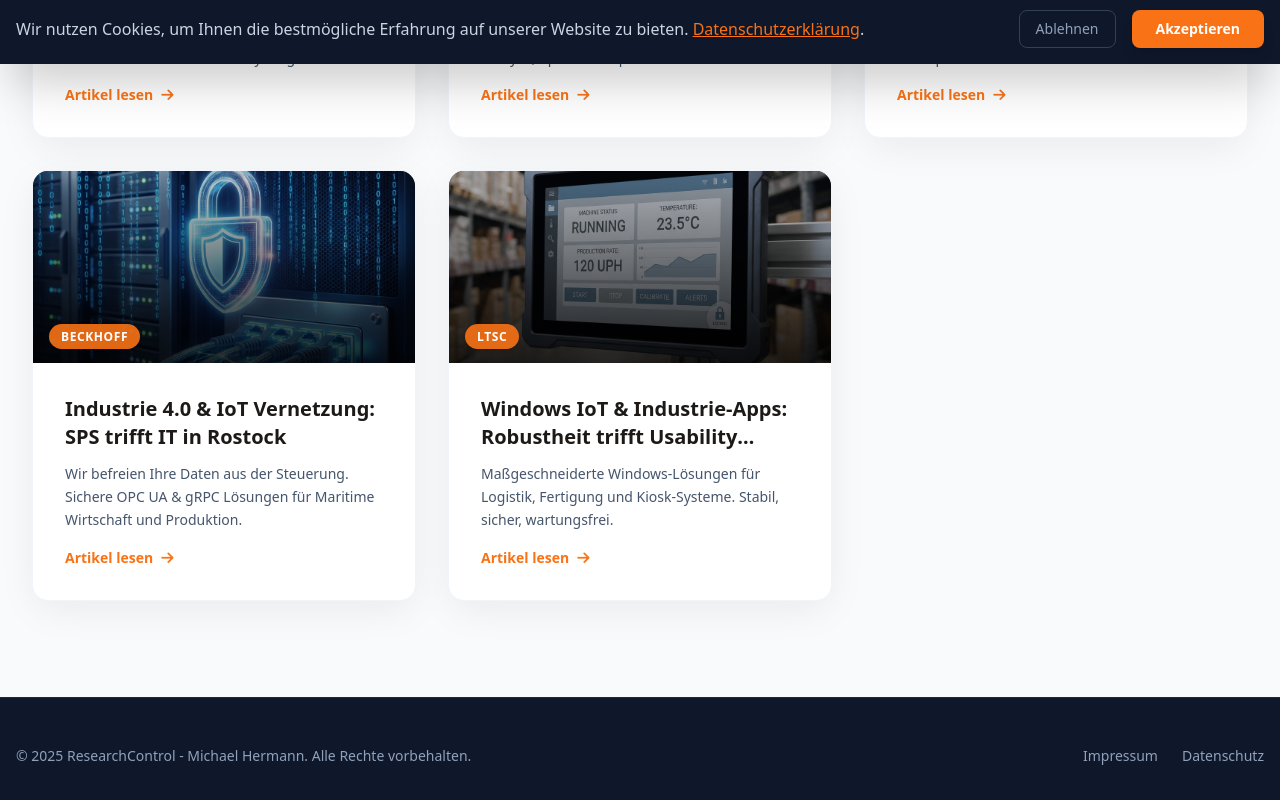
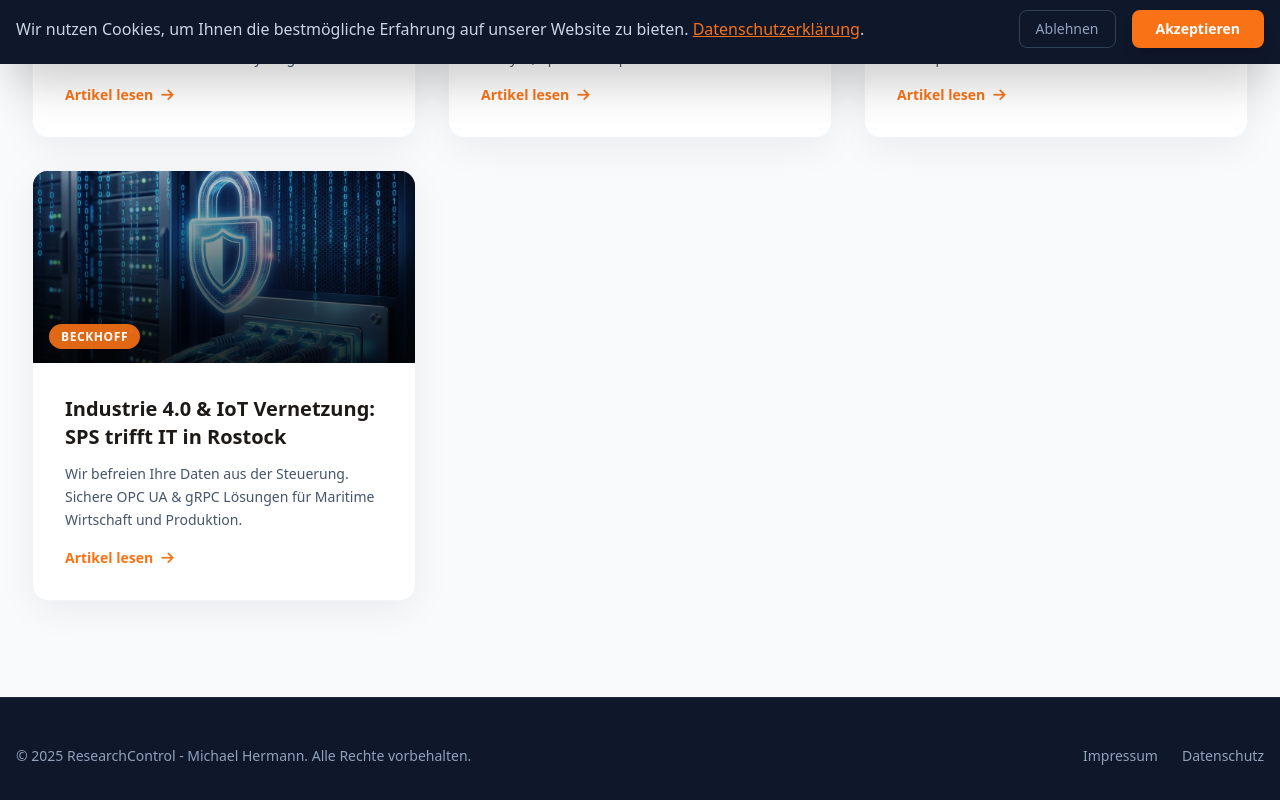
Before and after one commit to MichaelHerman01/WebsiteRC, a Next.js app: page /de/blog in a window 1280 px wide. Shown: the part 736-1536 px from the top of the page. Built offline with nearby package versions, Linux system fonts and the light colour scheme.

Commit message:
Leipzig komplett entfernt

```diff
--- a/data/landingPages.ts
+++ b/data/landingPages.ts
@@ -339,77 +339,5 @@ export const landingPages: Record<string, LandingPageData> = {
                 answer: "Die USB-Schnittelle ist prinzipiell auf Grund der mechanischen Eigenschaften des Steckersystems und aufgrund ihrer schlechten Reconnect-Eigenschaften für Automatisierungslösungen nur bedingt geeignet. Bei Geräten, für die es nur die USB-Schnittstelle gibt, eignet sich ein kleiner IPC zur Anbindung an die SPS über OPC UA, oder die Architektur kann so gewählt werden, dass die Daten direkt in den IPC der HMI gelangen und von dort zur SPS."
             }
         ]
-    },
-
-    "leipzig": {
-        slug: "windows-industrie-software-leipzig",
-        title: "Windows IoT & Industrie-Apps: Robustheit trifft Usability (Leipzig)",
-        subtitle: "Maßgeschneiderte Windows-Lösungen für Logistik, Fertigung und Kiosk-Systeme. Stabil, sicher, wartungsfrei.",
-        heroImage: "/images/kiosk-mode.png",
-        keywords: ["Windows IoT", "Kiosk Software", "Logistik Software", "Leipzig", "Barcodescanner", "Hardware Integration", "LTSC"],
-        metaDescription: "Windows Softwareentwicklung für die Industrie in Leipzig. Kiosk-Systeme, Logistik-Apps und Hardware-Treiber unter Windows IoT Enterprise.",
-        introText: "Leipzig ist ein europäisches Logistik-Hub. Hier muss Software funktionieren – schnell, einfach und fehlerfrei. Ein Absturz beim Waagen-Treiber oder ein hängendes Fenster beim Schichtwechsel kostet bares Geld. Ich habe mich darauf spezialisiert, die Windows-Plattform für den industriellen Einsatz zu 'bändigen'. Ich entwickle Anwendungen, die so stabil laufen wie eine SPS, aber den Komfort eines modernen PCs bieten.",
-        sections: [
-            {
-                title: "Kiosk Mode: Wenn Windows unsichtbar wird",
-                content: "<p>In der Produktion soll der Mitarbeiter nicht Solitaire spielen oder im Internet surfen. Ich konfiguriere Windows so, dass es zur reinen 'Appliance' wird.</p><p>Mit dem <strong>Shell Launcher</strong> ersetze ich den Windows Explorer durch Ihre Anwendung. Das System bootet direkt in die Software. Fehler-Popups, Update-Meldungen oder Tastenkombinationen wie Alt-Tab werden unterdrückt. Das Ergebnis: Ein absolut sicheres, geschlossenes System.</p>",
-                infographic: "/images/kiosk-mode.png",
-                infographicAlt: "Industrie-Tablet im Kiosk-Modus, gesichert",
-                cta: {
-                    headline: "Nervt Windows Updates?",
-                    text: "Starten Ihre Maschinen morgens neu, weil Updates installiert wurden? Ich zeige Ihnen, wie man das mit Windows IoT LTSC dauerhaft unterbindet.",
-                    btnText: "System-Härtung anfragen"
-                }
-            },
-            {
-                title: "Hardware-Integration: Scanner, Waagen, Labeler",
-                content: "<p>Logistik-Software steht und fällt mit der Peripherie. Ein Barcode muss in millisekunden extrem schnell erkannt werden, der Label-Drucker darf nicht blockieren.</p><p>Ich nutze keine generischen Tastatur-Emulationen, sondern spreche Hardware <strong>nativ</strong> an (USB HID, Serial Ports, TCP/IP Sockets). Das ermöglicht detailliertes Feedback (z.B. 'Papierstau im Drucker') direkt in der App, statt nur eine generische Fehlermeldung zu zeigen. Das spart Zeit bei der Fehlerbehebung durch den Werker.</p>",
-                infographic: "/images/barcode-scanner.png",
-                infographicAlt: "POV: Barcode-Scanner in Logistik-Halle"
-            },
-            {
-                title: "Robustheit durch System-Härtung (EWF/UWF)",
-                content: "<p>Was passiert, wenn der Strom ausfällt? Bei einem Standard-Windows ist oft das Dateisystem korrupt. Ich nutze den <strong>Unified Write Filter (UWF)</strong> von Windows IoT.</p><p>Dieser leitet alle Schreibzugriffe in den RAM um. Nach einem Neustart ist das System wieder im perfekten Ursprungszustand. Viren, Fehlkonfigurationen oder 'Datenmüll' haben keine Chance. Persistente Daten werden gezielt auf eine separate Partition geschrieben.</p>",
-                infographic: "/images/windows-industry-infographic.png",
-                infographicAlt: "Rugged Device im Industrieeinsatz"
-            }
-        ],
-        tableData: {
-            title: "Windows Embedded Features",
-            headers: ["Feature", "Nutzen für die Industrie", "In Pro-Version enthalten?"],
-            rows: [
-                ["UWF (Write Filter)", "Schutz vor Dateisystemschäden bei Stromausfall", "Nein"],
-                ["Shell Launcher", "Ersetzt Desktop durch eigene App", "Nein (nur eingeschränkt)"],
-                ["Keyboard Filter", "Blockiert Ctrl+Alt+Del, Alt+Tab, etc.", "Nein"],
-                ["LTSC Support", "10 Jahre keine Feature-Updates", "Nein"]
-            ]
-        },
-        features: [
-            {
-                title: "Offline-First",
-                description: "Lokale SQL-Datenbank (SQLite/LocalDB) synchronisiert sich, sobald Netz da ist. Kein Stillstand.",
-                icon: "fa-wifi"
-            },
-            {
-                title: "Updater Service",
-                description: "Eigener Update-Dienst, der Software im Hintergrund aktualisiert, ohne den Betrieb zu stören.",
-                icon: "fa-sync"
-            },
-            {
-                title: "Log & Trace",
-                description: "Detailliertes Logging aller Benutzeraktionen zur Prozessoptimierung.",
-                icon: "fa-list-ol"
-            }
-        ],
-        faq: [
-            {
-                question: "Entwickeln Sie auch Treiber?",
-                answer: "Ich entwickle User-Mode Treiber und Wrapper für Hardware. Kernel-Mode Treiberentwicklung biete ich in Kooperation mit Partnern an."
-            },
-            {
-                question: "Welche Hardware empfehlen Sie?",
-                answer: "Ich habe gute Erfahrungen mit IPCs von Beckhoff, Siemens und Advantech. Ich berate Sie gerne bei der Hardware-Auswahl passend zur Software."
-            }
-        ]
     }
 };
```
